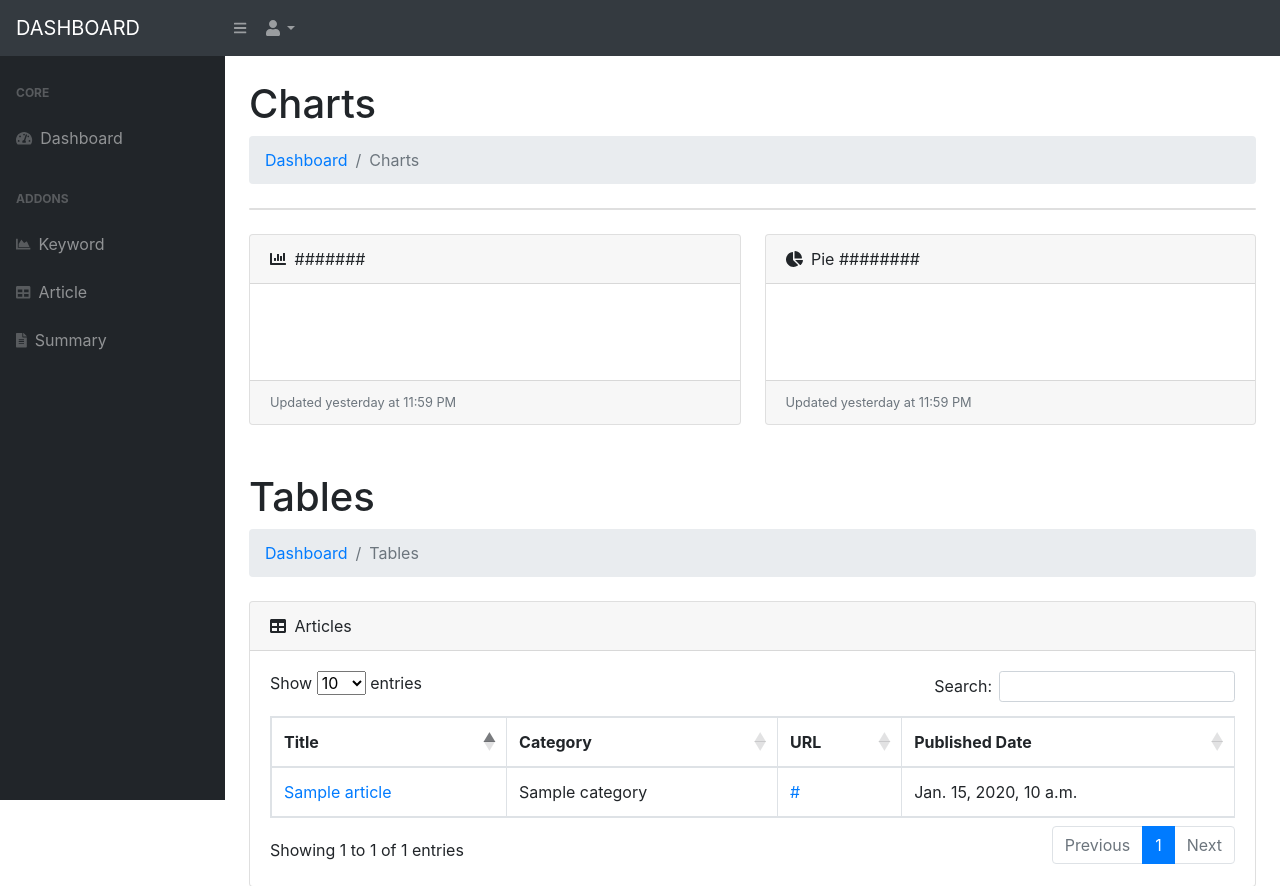
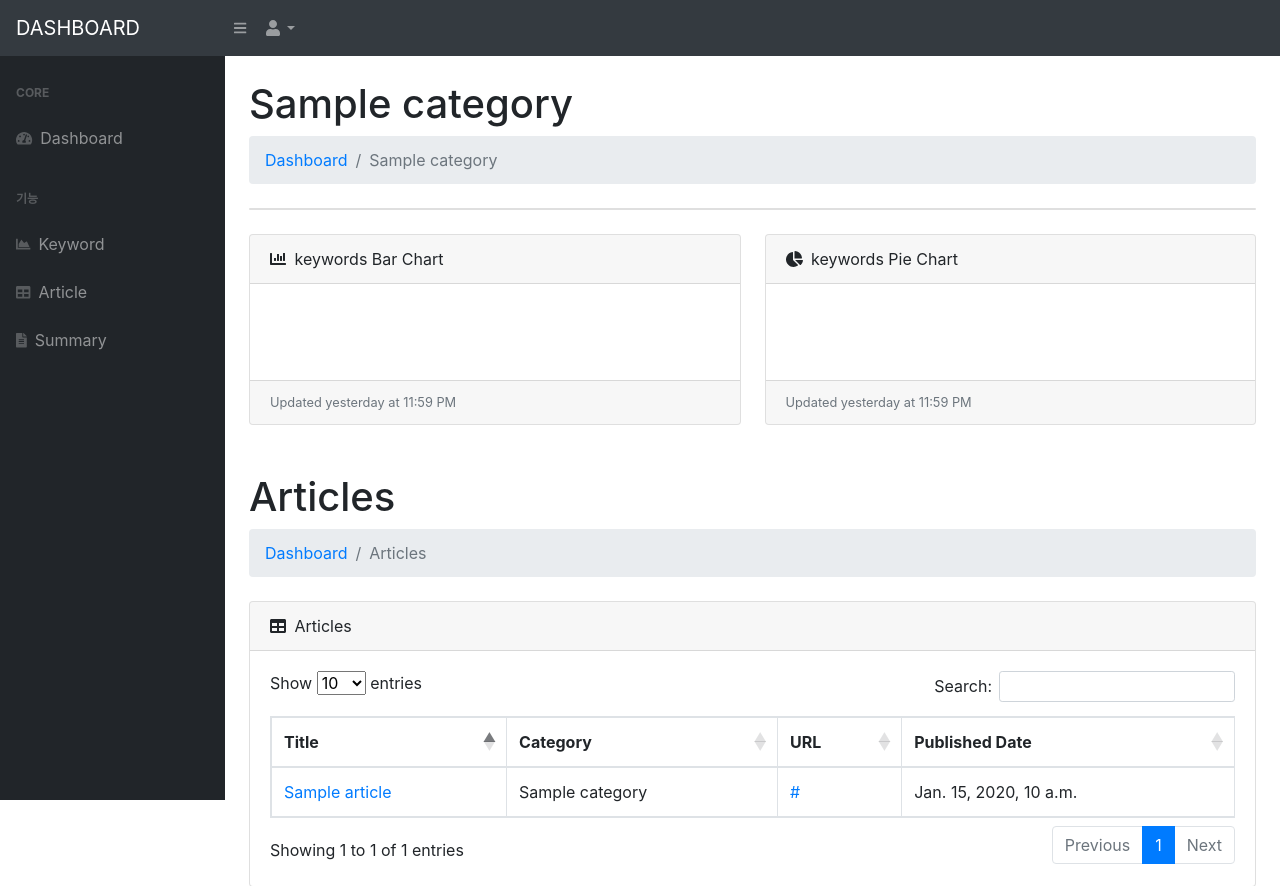
Before and after one commit to ossteam8/K-news-keyword-summarizer, a Django app: template crawling/templates/crawling/keywords_list.html in a window 1280 px wide. Shown: the top 886 px of the page. Run offline with Django 3.2, Linux system fonts and the light colour scheme; the template is opened without the code that fills it: most values are stand-ins (such as "Sample title", 1, 10 or a date in 2020); some libraries are stand-ins or nearby versions.

Commit message:
modified gui

```diff
--- a/crawling/templates/base.html
+++ b/crawling/templates/base.html
@@ -76,7 +76,7 @@
                                     </div>
                                 </nav>
                             </div> -->
-                            <div class="sb-sidenav-menu-heading">Addons</div>
+                            <div class="sb-sidenav-menu-heading">기능</div>
                             <a class="nav-link" href="#">
                                 <div class="sb-nav-link-icon"><i class="fas fa-chart-area"></i></div>
                                 Keyword
--- a/crawling/templates/crawling/keywords_list.html
+++ b/crawling/templates/crawling/keywords_list.html
@@ -3,12 +3,12 @@
 {% block content %}
     <main>
         <div class="container-fluid">
-            <h1 class="mt-4">Charts</h1>
+            <h1 class="mt-4">{{ category }}</h1>
             <ol class="breadcrumb mb-4">
                 <li class="breadcrumb-item"><a href="{% url 'index' %}">Dashboard</a></li>
-                <li class="breadcrumb-item active">Charts</li>
+                <li class="breadcrumb-item active">{{ category }}</li>
             </ol>
-            <div class="card mb-4" id="keywords" >
+            <div class="card mb-4">
             </div>
 
             <div class="row">
@@ -16,7 +16,7 @@
                     <div class="card mb-4">
                         <div class="card-header">
                             <i class="fas fa-chart-bar mr-1"></i>
-                            #######
+                            keywords Bar Chart
                         </div>
                         <div class="card-body"><canvas id="myBarChart" width="100%" height="50"></canvas></div>
                         <div class="card-footer small text-muted">Updated yesterday at 11:59 PM</div>
@@ -26,7 +26,7 @@
                     <div class="card mb-4">
                         <div class="card-header">
                             <i class="fas fa-chart-pie mr-1"></i>
-                            Pie ########
+                            keywords Pie Chart
                         </div>
                         <div class="card-body"><canvas id="myPieChart" width="100%" height="50"></canvas></div>
                         <div class="card-footer small text-muted">Updated yesterday at 11:59 PM</div>
@@ -36,15 +36,11 @@
         </div>
 
         <div class="container-fluid">
-            <h1 class="mt-4">Tables</h1>
+            <h1 class="mt-4">Articles</h1>
             <ol class="breadcrumb mb-4">
                 <li class="breadcrumb-item"><a href="{% url 'index' %}">Dashboard</a></li>
-                <li class="breadcrumb-item active">Tables</li>
+                <li class="breadcrumb-item active">Articles</li>
             </ol>
-            <!-- <div class="card mb-4">
-                <div class="card-body">
-                </div>
-            </div> -->
             <div class="card mb-4">
                 <div class="card-header">
                     <i class="fas fa-table mr-1"></i>
```
Also changed, not shown: crawling/templates/crawling/keywords_detail.html (+7 -3 lines), crawling/migrations/0006_alter_article_title.py (added), crawling/migrations/0007_alter_article_id.py (added).
